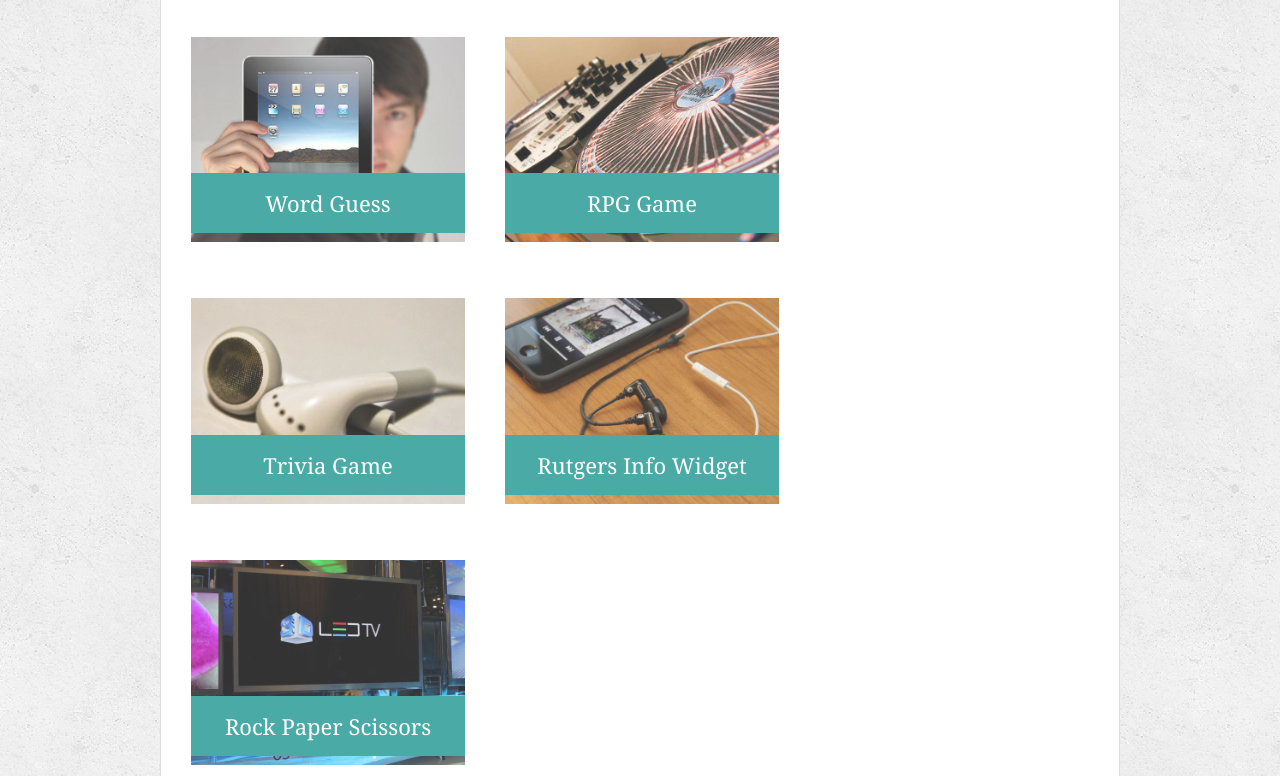
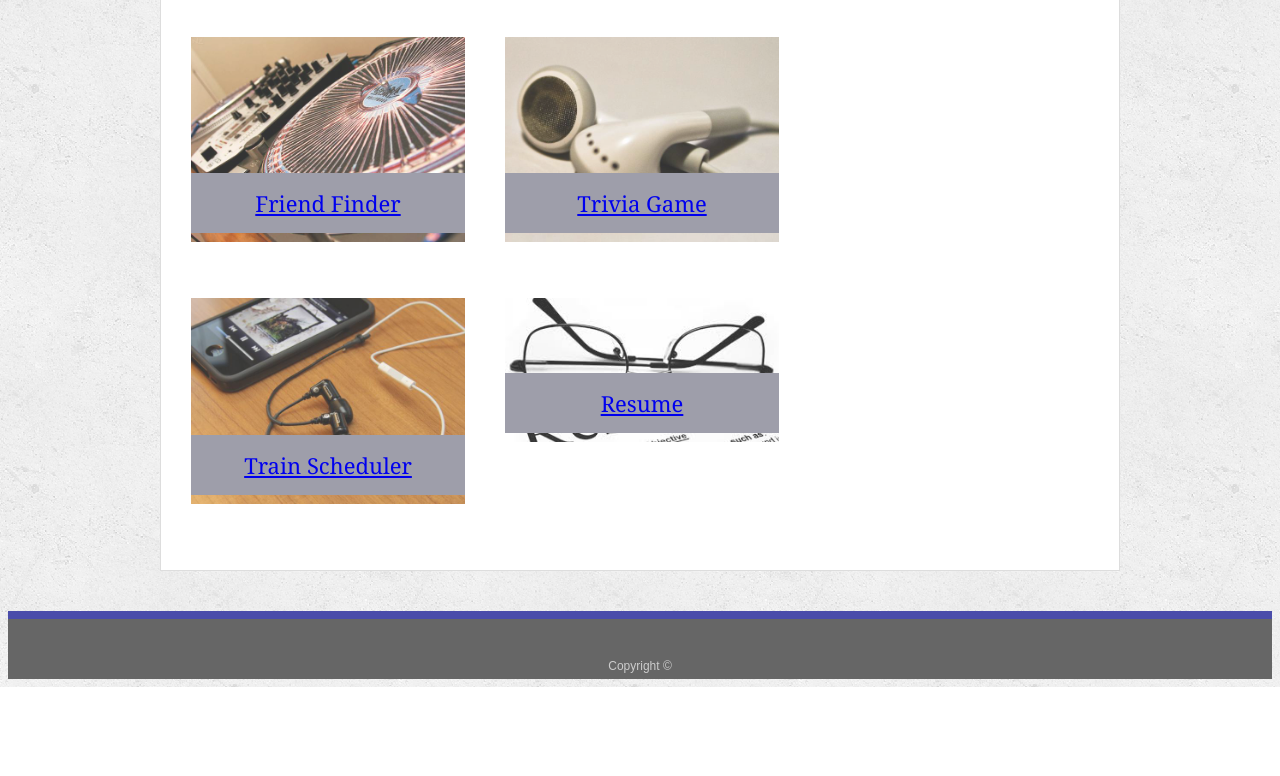
Before and after one commit to leannr78/Portfolio, a plain HTML site: page portfolio.html in a window 1280 px wide. Shown: the part 269-1045 px from the top of the page. After the commit the page ends 956 px from the top, so only its background shows below. Drawn offline with Linux system fonts and the light colour scheme.

Commit message:
adding files

```diff
--- a/assets/css/style.css
+++ b/assets/css/style.css
@@ -35,7 +35,7 @@ h2,
 h3 {
   font-family: Georgia, Times, "Times New Roman", serif;
   font-weight: 700;
-  color: #4aaaa5;
+  color: #c4c5d8;
 }
 
 h1 {
@@ -74,7 +74,7 @@ h3 {
   color: #fff;
   text-align: center;
   text-decoration: none;
-  background: #4aaaa5;
+  background: #030581;
 }
 
 nav {
@@ -106,7 +106,7 @@ footer {
   color: #ccc;
   text-align: center;
   background: #666;
-  border-top: 8px solid #4aaaa5;
+  border-top: 8px solid #4a4caa;
   height: 50px;
 }
 
@@ -164,7 +164,7 @@ h3, h2 {
   line-height: 30px;
   color: #fff;
   text-align: center;
-  background: #4aaaa5;
+  background: #9e9eaa;
   border-bottom: 0;
 }
 
@@ -212,7 +212,7 @@ input[type=submit] {
   font-size: 18px;
   color: #fff;
   cursor: pointer;
-  background: #4aaaa5;
+  background: #4a4caa;
   border: 0 none;
 }
 /* @media (min-width: 768px)
--- a/portfolio.html
+++ b/portfolio.html
@@ -3,7 +3,7 @@
 
 <head>
   <meta charset="UTF-8">
-  <title>Portfolio | Your Name</title>
+  <title>Portfolio | LeAnn Roberts</title>
   <link rel="stylesheet" type="text/css" href="assets/css/style.css">
 </head>
 
@@ -11,7 +11,7 @@
 
   <header id="masthead">
     <div class="container">
-      <a href="index.html" id="logo">Your Name</a>
+      <a href="index.html" id="logo">LeAnn Roberts</a>
       <nav>
         <a href="index.html">About</a>
         <a href="portfolio.html">Portfolio</a>
@@ -24,30 +24,29 @@
     <section class="main-section">
       <h1>Portfolio</h1>
 
+<!--       <div class="work">
+        <img src="assets/images/technics-q-c-640-480-1.jpg" alt="Burgers">
+
+        <h3><a href="https://frozen-escarpment-16189.herokuapp.com/burgers">Burgers</a></h3>
+      </div> -->
       <div class="work">
-        <img src="assets/images/technics-q-c-640-480-1.jpg" alt="Word Guess">
+        <img src="assets/images/technics-q-c-640-480-2.jpg" alt="Friend Finder">
 
-        <h3>Word Guess</h3>
-      </div>
-      <div class="work">
-        <img src="assets/images/technics-q-c-640-480-2.jpg" alt="RPG Game">
-
-        <h3>RPG Game</h3>
+        <h3><a href="https://still-bayou-68375.herokuapp.com/">Friend Finder</a></h3>
       </div>
       <div class="work">
         <img src="assets/images/technics-q-c-640-480-5.jpg" alt="Trivia Game">
 
-        <h3>Trivia Game</h3>
+        <h3><a href="https://leannr78.github.io/TriviaGame/">Trivia Game</a></h3>
       </div>
       <div class="work">
-        <img src="assets/images/technics-q-c-640-480-7.jpg" alt="Rutgers Info Widget">
+        <img src="assets/images/technics-q-c-640-480-7.jpg" alt="Train Scheduler">
 
-        <h3>Rutgers Info Widget</h3>
+        <h3><a href="https://leannr78.github.io/TrainScheduler/">Train Scheduler</a></h3>
       </div>
       <div class="work">
-        <img src="assets/images/technics-q-c-640-480-9.jpg" alt="Rock Paper Scissors">
-
-        <h3>Rock Paper Scissors</h3>
+          <img src="assets/images/resume.jpg" alt="Resume">
+       <h3> <a href="https://sites.google.com/view/leannroberts/resume">Resume</a></h3>
       </div>
 
     </section>
```
Also changed, not shown: contact.html (+2 -2 lines), index.html (+4 -8 lines), assets/images/LeAnn.jpg (added), assets/images/cat.jpg (deleted), assets/images/leann.bmp (added), assets/images/resume.jpg (added).
